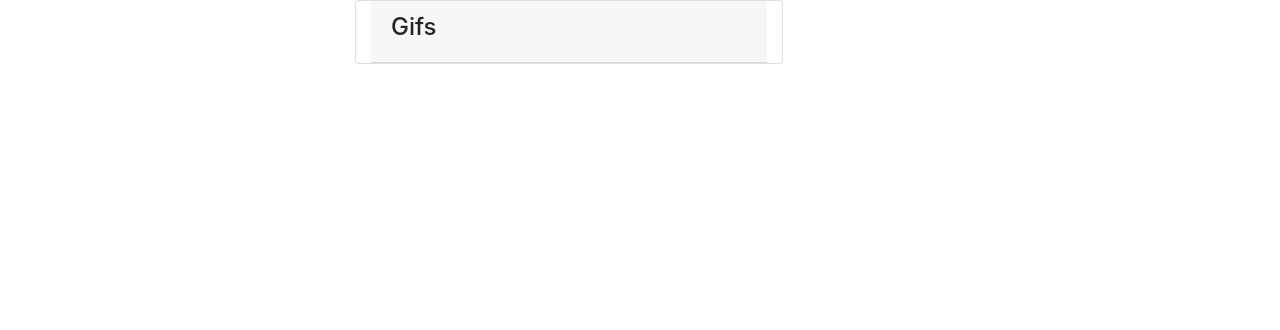
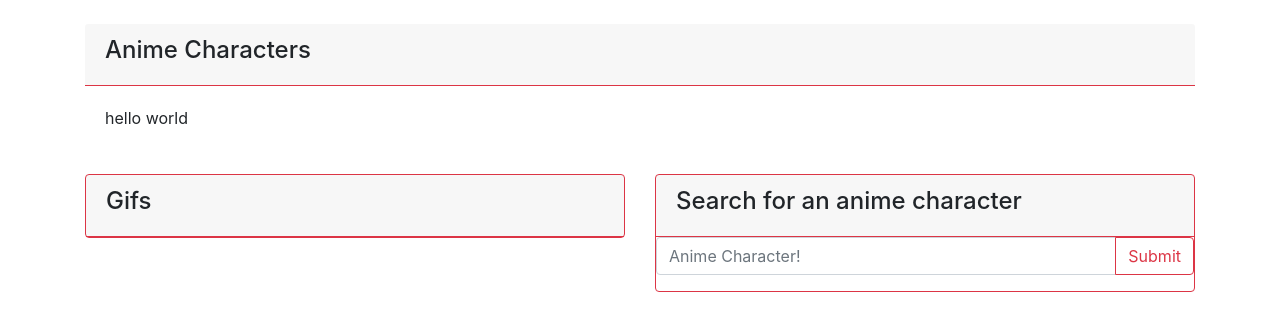
Before and after one commit to Blair221/giphy-page, a plain HTML site: page index.html in a window 1280 px wide. Drawn offline with nearby package versions, Linux system fonts and the light colour scheme; no server answers.

Commit message:
finalizing bootstrap components before I start writing javascript

```diff
--- a/assets/javascript/javascript.js
+++ b/assets/javascript/javascript.js
@@ -1,6 +1,7 @@
 $(function() {
+  var animeArray = ['luffy', 'naruto', 'goku', 'Deku'];
   var queryURL = "https://api.giphy.com/v1/gifs/search?q=";
-  var search = "rick+and+morty";
+  var search = "luffy";
   var apiKey = "&api_key=7kDTo2sTD91Ik3wn177f3iUtDZAPeUvy&limit=10";
   $.ajax({
     url: queryURL + search + apiKey,
@@ -11,7 +12,7 @@ $(function() {
     var gifDiv = $("#gifs");
     for (let i = 0; i < gifs.length; i++) {
       if (gifs.ratings !== "r" && gifs.ratings !== "pg-13") {
-        var stillImgUrl = gifs[i].images.fixed_height_still.url;
+        var stillImgUrl = gifs[i].images.fixed_width.url;
         console.log(stillImgUrl);
 
         var newGif = $("<img class='card-img-top'>");
--- a/index.html
+++ b/index.html
@@ -20,16 +20,39 @@
   <body>
     <div class="container">
       <div class="row">
-        <div class="col-md-6 container">
-          <div class="row">
-            <div class="col-md-9 card">
-              <div class="card-header">
-                <h4>Gifs</h4>
+        <div class="col-md-12 my-4">
+          <div class="card-header border-danger"><h4>Anime Characters</h4></div>
+          <div class="card-body" id="anime-buttons">hello world</div>
+        </div>
+      </div>
+    </div>
+
+
+    <div class="container">
+      <div class="row">
+        <div class="col-md-6">
+          <div class="card border-danger">
+            <div class="card-header border-danger">
+              <h4>Gifs</h4>
+            </div>
+            <div id="gifs"></div>
+          </div>
+        </div>
+        <div class="col-md-6">
+            <div class="card border-danger">
+              <div class="card-header border-danger">
+                <h4>Search for an anime character</h4>
               </div>
-              <div id="gifs"></div>
+              <div id="search-value">
+                  <div class="input-group mb-3">
+                      <input type="text" class="form-control" placeholder="Anime Character!" aria-label="Anime Character!" aria-describedby="button-addon2">
+                      <div class="input-group-append">
+                        <button class="btn btn-outline-danger" type="button" id="button-addon2">Submit</button>
+                      </div>
+                    </div>
+              </div>
             </div>
           </div>
-        </div>
       </div>
     </div>
     <script src="assets/javascript/javascript.js"></script>
```
